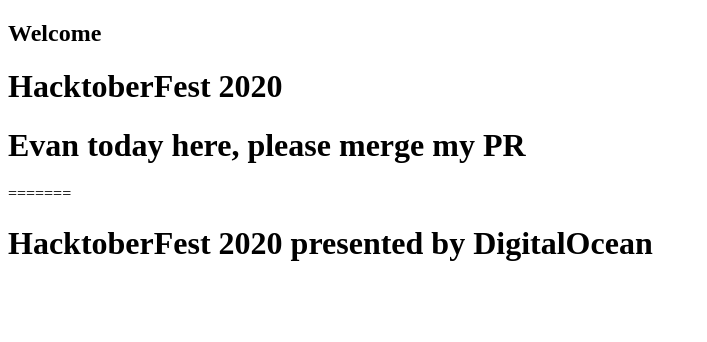
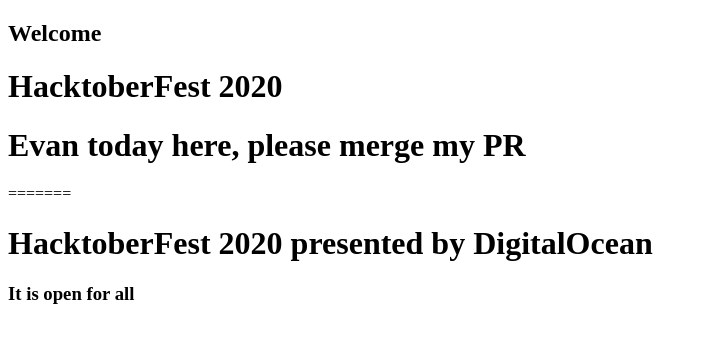
Before and after one commit to Pawansinghla/hacktoberfest2020, a plain HTML site: page index.html in a window 1280 px wide. Shown: the whole page, without its empty margins (0-707 px from the left). Drawn offline with Linux system fonts and the light colour scheme.

Commit message:
Update index.html
add a div

```diff
--- a/index.html
+++ b/index.html
@@ -6,6 +6,9 @@
 <h1>Evan today here, please merge my PR</h1>
 =======
 <h1>HacktoberFest 2020 presented by DigitalOcean</h1>
+ <div>
+   <h3> It is open for all</h3>
+  </div>
 
 </body>
 </html>
```
